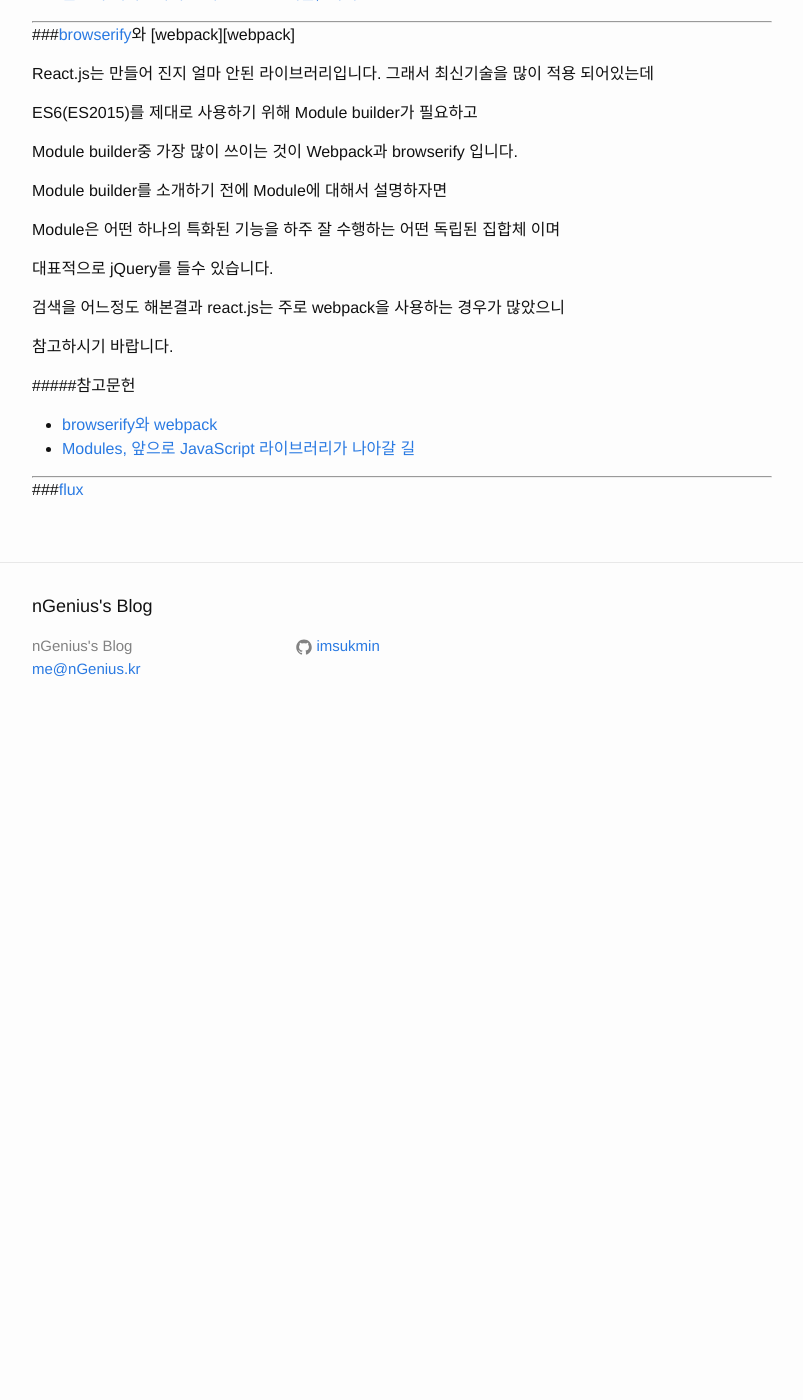
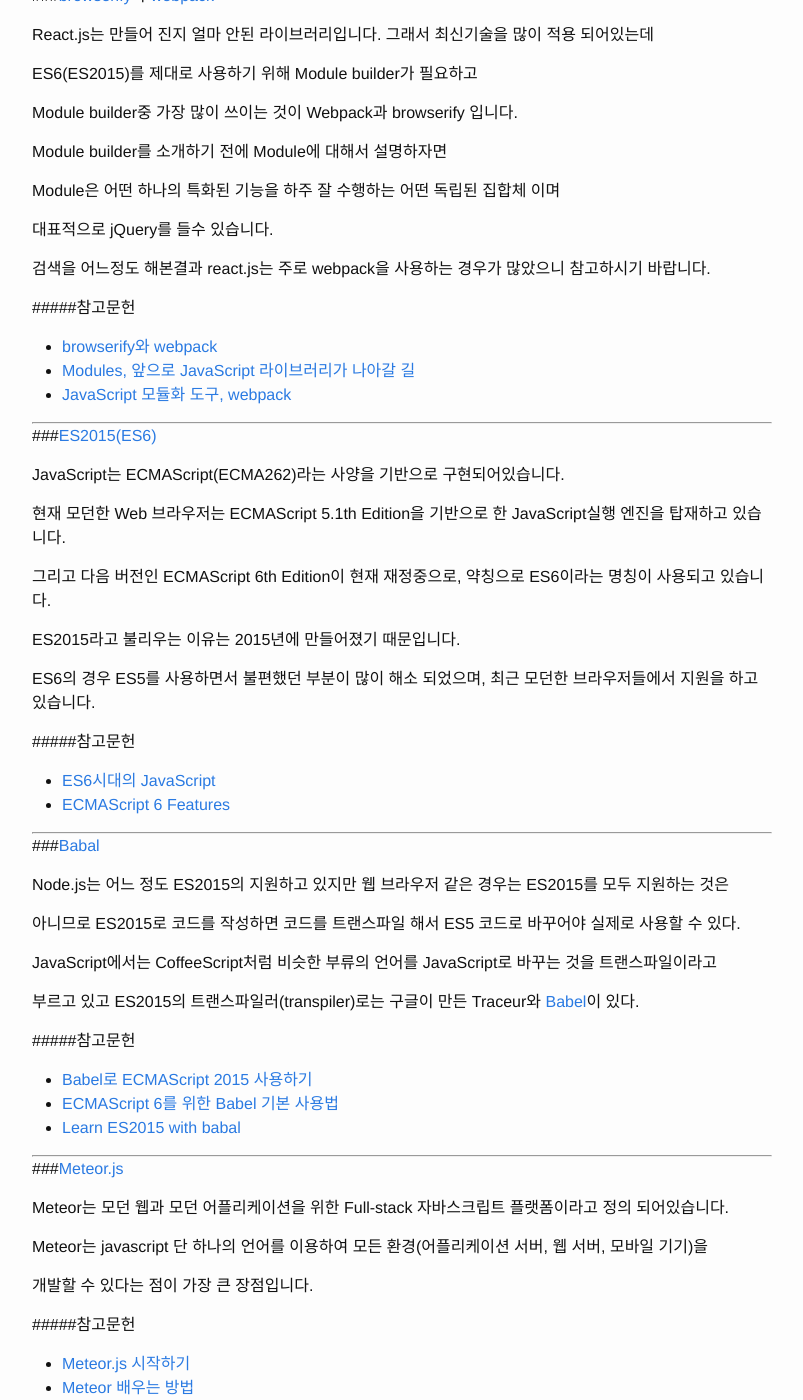
Before and after one commit to imsukmin/blog, a Jekyll site: the page built from _posts/2016-07-20-before-learning-reactjs.md, in a window 1280 px wide and 1400 px high, scrolled down 517 px. Shown: the whole window, without its empty margins (238-1041 px from the left). Built offline with Jekyll 4.4.1, drawn with Linux system fonts in a browser that asks for light colours; before the commit the page ends 1257 px from its top, so only the background shows below that; some of the changed text lies outside the part shown.

Commit message:
post complete

```diff
--- a/_posts/2016-07-20-before-learning-reactjs.md
+++ b/_posts/2016-07-20-before-learning-reactjs.md
@@ -40,28 +38,99 @@
 
 대표적으로 jQuery를 들수 있습니다.
 
-검색을 어느정도 해본결과 react.js는 주로 webpack을 사용하는 경우가 많았으니
-
-참고하시기 바랍니다.
+검색을 어느정도 해본결과 react.js는 주로 webpack을 사용하는 경우가 많았으니 참고하시기 바랍니다.
 
 
 #####참고문헌
 
  * [browserify와 webpack](http://blog.coderifleman.com/post/112564054684/browserify와-webpack)
  * [Modules, 앞으로 JavaScript 라이브러리가 나아갈 길](http://appletree.or.kr/blog/web-development/javascript/modules-앞으로-javascript-라이브러리가-나아갈-길/)
+ * [JavaScript 모듈화 도구, webpack](http://d2.naver.com/helloworld/0239818)
 
 ***
 
-###[flux][flux offical]
+###[ES2015(ES6)][ES6]
+
+JavaScript는 ECMAScript(ECMA262)라는 사양을 기반으로 구현되어있습니다.
+
+현재 모던한 Web 브라우저는 ECMAScript 5.1th Edition을 기반으로 한 JavaScript실행 엔진을 탑재하고 있습니다.
+
+그리고 다음 버전인 ECMAScript 6th Edition이 현재 재정중으로, 약칭으로 ES6이라는 명칭이 사용되고 있습니다.
+
+ES2015라고 불리우는 이유는 2015년에 만들어졌기 때문입니다.
+
+ES6의 경우 ES5를 사용하면서 불편했던 부분이 많이 해소 되었으며, 최근 모던한 브라우저들에서 지원을 하고 있습니다.
+
+#####참고문헌
+
+ * [ES6시대의 JavaScript](https://gist.github.com/marocchino/841e2ff62f59f420f9d9)
+ * [ECMAScript 6 Features](http://seokjun.kr/ecmascript-6-features/)
+
+***
+
+###[Babal][babal]
+
+Node.js는 어느 정도 ES2015의 지원하고 있지만 웹 브라우저 같은 경우는 ES2015를 모두 지원하는 것은
+
+아니므로 ES2015로 코드를 작성하면 코드를 트랜스파일 해서 ES5 코드로 바꾸어야 실제로 사용할 수 있다.
+
+JavaScript에서는 CoffeeScript처럼 비슷한 부류의 언어를 JavaScript로 바꾸는 것을 트랜스파일이라고
+
+부르고 있고 ES2015의 트랜스파일러(transpiler)로는 구글이 만든 Traceur와 [Babel][babal]이 있다.
+
+#####참고문헌
+
+ * [Babel로 ECMAScript 2015 사용하기](https://blog.outsider.ne.kr/1176)
+ * [ECMAScript 6를 위한 Babel 기본 사용법](http://haruair.com/blog/2917)
+ * [Learn ES2015 with babal](http://babeljs.io/docs/learn-es2015/)
+
+***
+
+###[Meteor.js][Meteorjs]
+
+Meteor는 모던 웹과 모던 어플리케이션을 위한 Full-stack 자바스크립트 플랫폼이라고 정의 되어있습니다.
+
+Meteor는 javascript 단 하나의 언어를 이용하여 모든 환경(어플리케이션 서버, 웹 서버, 모바일 기기)을
+
+개발할 수 있다는 점이 가장 큰 장점입니다.
 
 
 
+#####참고문헌
 
-[reactjs offical]: https://facebook.github.io/react/
-[reactjs blother]: http://www.bloter.net/archives/233564
-[reactjs data]: http://webframeworks.kr/tutorials/react/getting-started/
+ * [Meteor.js 시작하기](http://webframeworks.kr/getstarted/meteorjs/)
+ * [Meteor 배우는 방법](http://mobicon.tistory.com/466)
 
+***
+
+###[flux][flux]
+
+Flux는 Facebook에서 클라이언트-사이드 웹 어플리케이션을 만들기 위해 사용하는 어플리케이션 아키텍쳐입니다.
+
+단방향 데이터 흐름을 활용해 뷰 컴포넌트를 구성하는 React를 보완하는 역할을 합니다.
+
+![flux 구조 설명](http://haruair.github.io/flux/img/flux-simple-f8-diagram-explained-1300w.png)
+
+Flux는 MVC와 다르게 단방향으로 데이터가 흐릅니다. React view에서 사용자가 상호작용을 할 때,
+
+그 view는 중앙의 dispatcher를 통해 action을 전파하게 됩니다.
+
+어플리케이션의 데이터와 비지니스 로직을 가지고 있는 store는 action이 전파되면
+
+이 action에 영향이 있는 모든 view를 갱신한다. 이 방식은 특히 React의 선언형 프로그래밍 스타일
+
+즉, view가 어떤 방식으로 갱신해야 되는지 일일이 작성하지 않고서도 데이터를 변경할 수 있는 형태에서 편리합니다.
+
+
+#####참고문헌
+
+ * [flux Overview](http://haruair.github.io/flux/docs/overview.html)
+
+
+[reactjs]: https://facebook.github.io/react/
 [browserify]:http://browserify.org/
-[webapck]:https://webpack.github.io/
-
-[flux offical]: http://facebook.github.io/flux/
+[webpack]:https://webpack.github.io/
+[flux]:http://facebook.github.io/flux/
+[ES6]:http://www.ecma-international.org/ecma-262/6.0/
+[babal]:https://babeljs.io
+[Meteorjs]:https://www.meteor.com
```
Also changed, not shown: other parts of _posts/2016-07-20-before-learning-reactjs.md (+4 -6 lines).
